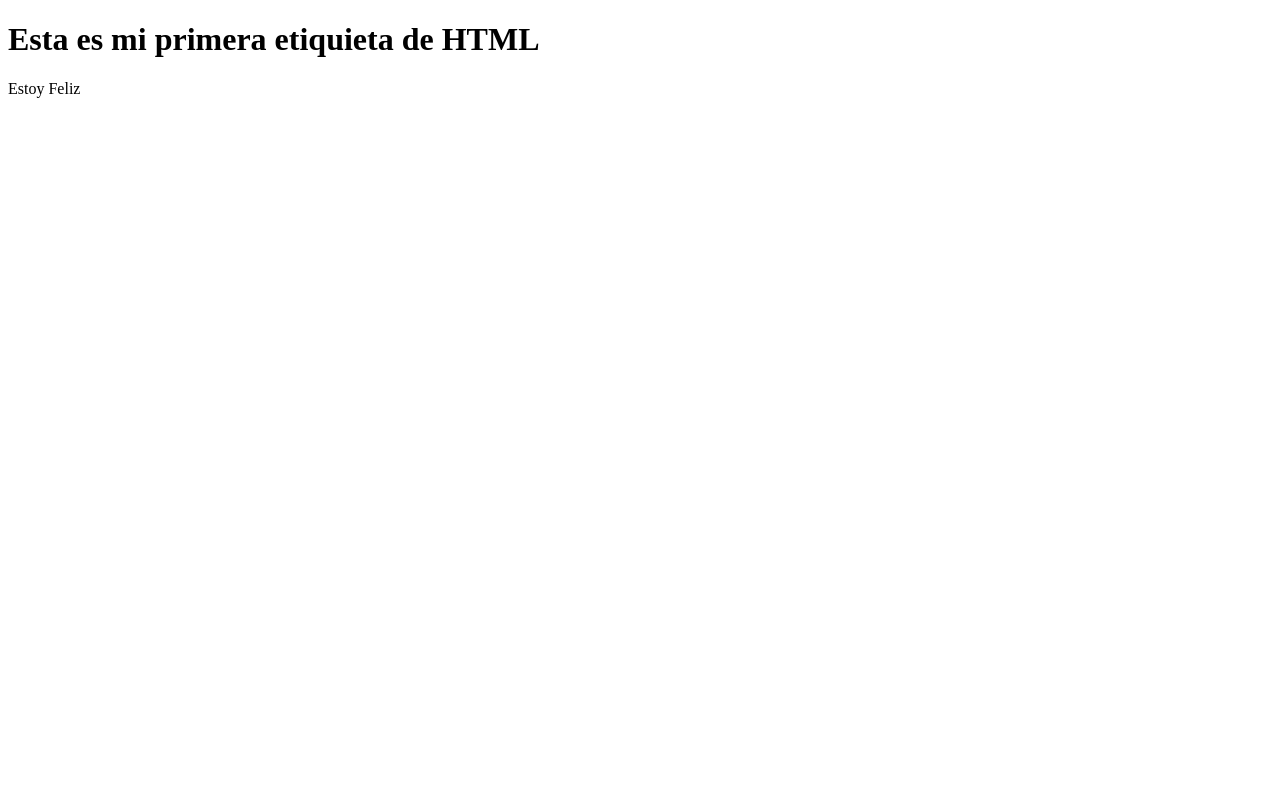
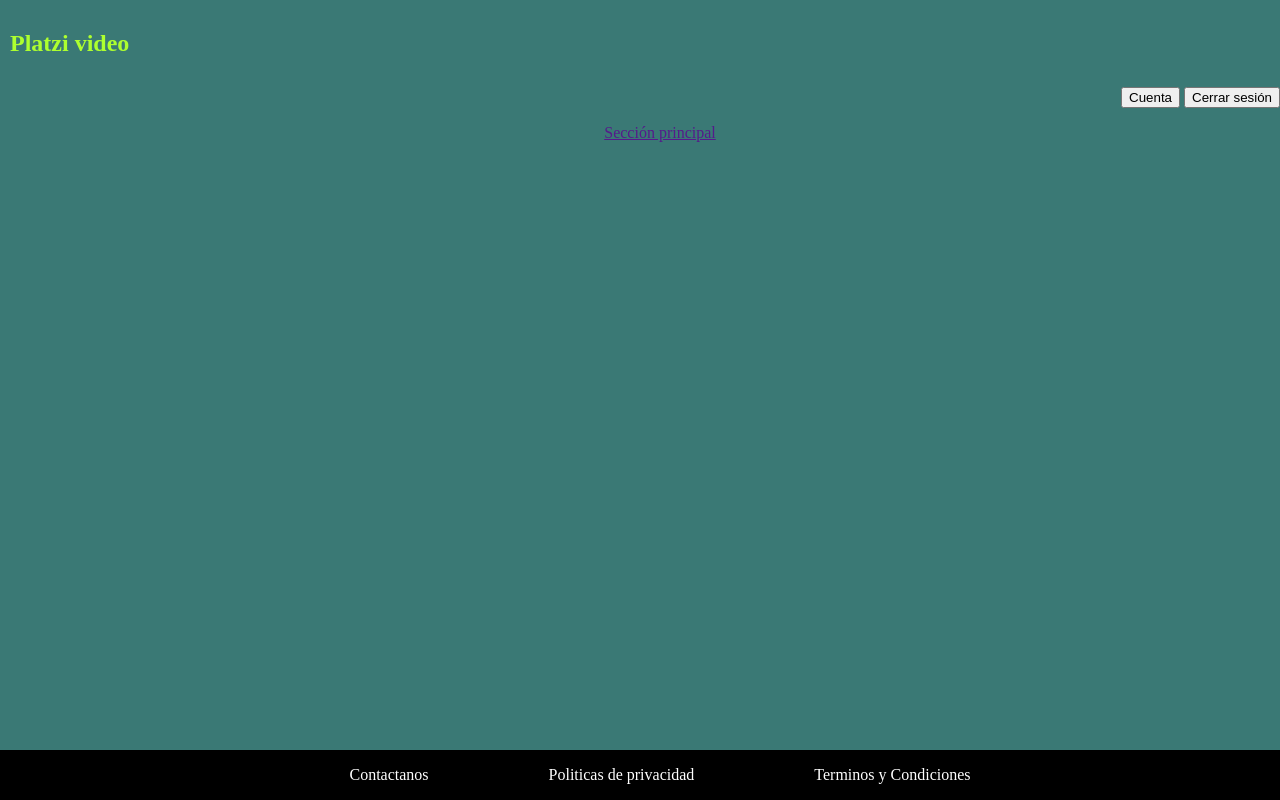
Before and after one commit to juancahdez/Curso-de-frontend-2019, a plain HTML site: page index.html in a window 1280 px wide. Drawn offline with Linux system fonts and the light colour scheme.

Commit message:
v 0.1 primeros pasos con HTML y CSS

```diff
--- /dev/null
+++ b/Css/style.css
@@ -0,0 +1,50 @@
+body {
+    margin: 0;
+    padding: 0;
+    background-color: rgb(58, 121, 117);
+}
+
+nav {
+    text-align: end;
+    margin-top: 20px;
+    color: greenyellow;
+}
+
+.boton1 {
+    margin-top: 15px 0px 0px 0px;
+}
+
+h1 {
+    text-align: left;
+    padding: 10px;
+}
+
+main {
+    width: 100%;
+    height: 50px;
+    text-align: center;
+}
+
+main section ul a {
+    list-style: none;
+}
+
+footer {
+    width: 100%;
+    height: 50px;
+    position: absolute;
+    bottom: 0;
+    justify-content: center;
+    display: grid;
+    background-color: black;
+}
+ footer ul {
+    list-style: none;
+    display: flex;
+ }
+
+ footer ul li a {
+     margin: 60px;
+     color: white;
+     text-decoration: none;
+ }
--- a/index.html
+++ b/index.html
@@ -4,12 +4,36 @@
     <meta charset="UTF-8">
     <meta http-equiv="X-UA-Compatible" content="IE=edge">
     <meta name="viewport" content="width=device-width, initial-scale=1.0">
-    <title>Document</title>
+    <title>Platzi</title>
+    <link rel="stylesheet" href="/Css/style.css">
 </head>
 <body>
-    <h1> Esta es mi primera etiquieta de HTML</h1>
-    <div>
-        <p>Estoy Feliz</p>
-    </div>
+    <header>
+        <nav>
+            <h1>Platzi video</h1>
+            <button class="boton1">Cuenta</button>
+            <button class="boton2">Cerrar sesi&oacute;n</button>
+        </nav>
+    </header>
+    <main>
+        <section>
+            <ul>
+                <a href="">Secci&oacute;n principal</a>
+            </ul>
+        </section>
+    </main>
+    <footer>
+        <ul>
+            <li>
+                <a href="">Contactanos</a>
+            </li>
+            <li>
+                <a href="">Politicas de privacidad</a>
+            </li>
+            <li>
+                <a href="">Terminos y Condiciones</a>
+            </li>
+        </ul>
+    </footer>
 </body>
 </html>
```
